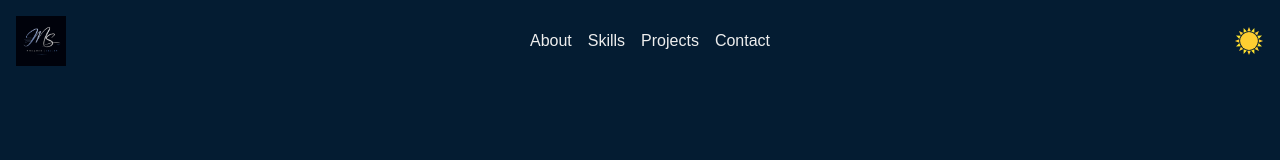
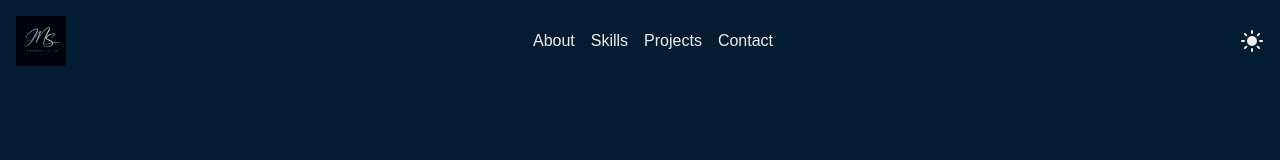
Before and after one commit to Mohamed-Sallam17/MohamedSallamPortfolio, a React (Vite) app: page / in a window 1280 px wide. Shown: the top 160 px of the page. Built offline with nearby package versions, Linux system fonts and the light colour scheme; a web font is replaced by a local one.

Commit message:
handle toggle mode

```diff
--- a/src/App.css
+++ b/src/App.css
@@ -5,3 +5,6 @@
 .navbar-links ul li{
     color: var(--heading-color)
 }
+.toggle-mode svg{
+    cursor: pointer;
+}
--- a/src/components/Header.jsx
+++ b/src/components/Header.jsx
@@ -1,8 +1,22 @@
 import { Link } from "react-router-dom"
 import logoImg from "../assets/logo.png"
+import { useState } from "react";
 
 
 function Header() {
+  const [isDarkMode, setIsDarkMode ] = useState(false);
+  const toggleTheme = () => {
+    setIsDarkMode(!isDarkMode)
+    if(!isDarkMode){
+      document.documentElement.classList.add("dark");
+    }else{
+      document.documentElement.classList.remove("dark");
+    }
+  }
+
+  const lightModeIcon = (<svg xmlns="http://www.w3.org/2000/svg" className={`lucide lucide-sun-icon lucide-sun ${isDarkMode ? 'hidden' : 'block'}`} width="24" height="24" viewBox="0 0 24 24" fill="var(--heading-color)" stroke="var(--heading-color)" stroke-width="2" stroke-linecap="round" stroke-linejoin="round" ><circle cx="12" cy="12" r="4"/><path d="M12 2v2"/><path d="M12 20v2"/><path d="m4.93 4.93 1.41 1.41"/><path d="m17.66 17.66 1.41 1.41"/><path d="M2 12h2"/><path d="M20 12h2"/><path d="m6.34 17.66-1.41 1.41"/><path d="m19.07 4.93-1.41 1.41"/></svg>)
+  const darkModeIcon = (<svg xmlns="http://www.w3.org/2000/svg" className={`lucide lucide-moon-icon lucide-moon ${isDarkMode ? 'block' : 'hidden'}`} width="24" height="24" viewBox="0 0 24 24" fill="var(--heading-color)" stroke="var(--heading-color)" stroke-width="2" stroke-linecap="round" stroke-linejoin="round"><path d="M20.985 12.486a9 9 0 1 1-9.473-9.472c.405-.022.617.46.402.803a6 6 0 0 0 8.268 8.268c.344-.215.825-.004.803.401"/></svg>)
+
   return (
     <header className="h-21">
       <div className="container mx-auto p-4">
@@ -29,59 +43,9 @@ function Header() {
             </ul>
           </div>
           <div className="flex items-center space-x-4 lg:space-x-0">
-            <div className="toggle-mode">
-              <div className="ligth-mode-icon">
-                <svg
-                  width="30"
-                  height="30"
-                  viewBox="0 0 64 64"
-                  xmlns="http://www.w3.org/2000/svg"
-                  xmlns:xlink="http://www.w3.org/1999/xlink"
-                  aria-hidden="true"
-                  role="img"
-                  class="iconify iconify--emojione"
-                  preserveAspectRatio="xMidYMid meet"
-                >
-                  <g fill="#ffe62e">
-                    <path d="M20.5 59.7l7-7.2c-2.5-.5-4.8-1.5-6.9-2.9l-.1 10.1"></path>
-                    <path d="M43.5 4.3l-7 7.2c2.5.5 4.8 1.5 6.9 2.9l.1-10.1"></path>
-                    <path d="M4.3 43.5l10.1-.1C13 41.3 12 39 11.5 36.5l-7.2 7"></path>
-                    <path d="M59.7 20.5l-10.1.1c1.3 2.1 2.3 4.4 2.9 6.9l7.2-7"></path>
-                    <path d="M4.3 20.5l7.2 7c.5-2.5 1.5-4.8 2.9-6.9l-10.1-.1"></path>
-                    <path d="M59.7 43.5l-7.2-7c-.5 2.5-1.5 4.8-2.9 6.9l10.1.1"></path>
-                    <path d="M20.5 4.3l.1 10.1c2.1-1.3 4.4-2.3 6.9-2.9l-7-7.2"></path>
-                    <path d="M43.5 59.7l-.1-10.1C41.3 51 39 52 36.5 52.5l7 7.2"></path>
-                  </g>
-                  <g fill="#ffce31">
-                    <path d="M14.8 44l-4 9.3l9.3-4C18 47.8 16.2 46 14.8 44"></path>
-                    <path d="M49.2 20l4-9.3l-9.2 4c2 1.5 3.8 3.3 5.2 5.3"></path>
-                    <path d="M11.4 28.3L2 32l9.4 3.7c-.3-1.2-.4-2.4-.4-3.7s.1-2.5.4-3.7"></path>
-                    <path d="M52.6 35.7L62 32l-9.4-3.7c.2 1.2.4 2.5.4 3.7c0 1.3-.1 2.5-.4 3.7"></path>
-                    <path d="M20 14.8l-9.3-4l4 9.3c1.5-2.1 3.3-3.9 5.3-5.3"></path>
-                    <path d="M44 49.2l9.3 4l-4-9.3C47.8 46 46 47.8 44 49.2"></path>
-                    <path d="M35.7 11.4L32 2l-3.7 9.4c1.2-.2 2.5-.4 3.7-.4s2.5.1 3.7.4"></path>
-                    <path d="M28.3 52.6L32 62l3.7-9.4c-1.2.3-2.4.4-3.7.4s-2.5-.1-3.7-.4"></path>
-                    <circle cx="32" cy="32" r="19"></circle>
-                  </g>
-                </svg>
-              </div>
-              <div className="dark-mode-icon hidden">
-                <svg
-                  width="30"
-                  height="30"
-                  viewBox="0 0 24 24"
-                  fill="#EEEEEE"
-                  xmlns="http://www.w3.org/2000/svg"
-                >
-                  <path
-                    d="M13 6V3M18.5 12V7M14.5 4.5H11.5M21 9.5H16M15.5548 16.8151C16.7829 16.8151 17.9493 16.5506 19 16.0754C17.6867 18.9794 14.7642 21 11.3698 21C6.74731 21 3 17.2527 3 12.6302C3 9.23576 5.02061 6.31331 7.92462 5C7.44944 6.05072 7.18492 7.21708 7.18492 8.44523C7.18492 13.0678 10.9322 16.8151 15.5548 16.8151Z"
-                    stroke="#000000"
-                    stroke-width="2"
-                    stroke-linecap="round"
-                    stroke-linejoin="round"
-                  />
-                </svg>
-              </div>
+            <div className="toggle-mode" onClick={toggleTheme}>
+                {lightModeIcon}
+                {darkModeIcon}
             </div>
             <div className="toggle-menu lg:hidden">
               <svg fill="#EEEEEE" width="30" height="30" viewBox="0 0 32 32" version="1.1" xmlns="http://www.w3.org/2000/svg">
```
